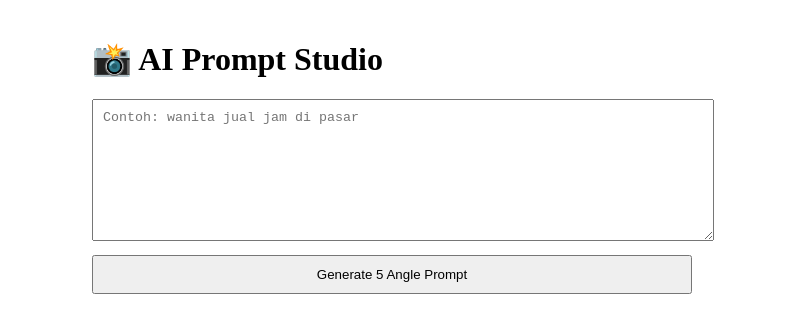
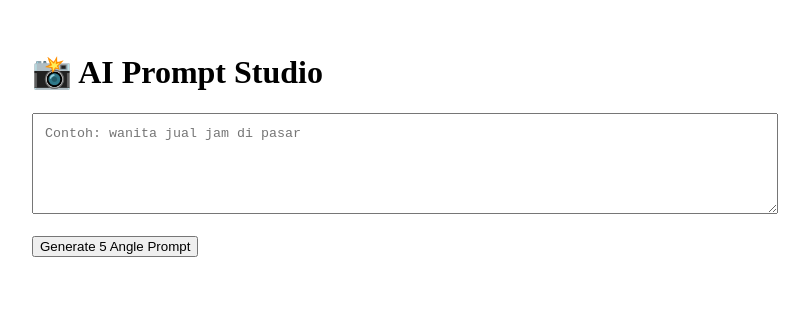
Before and after one commit to hatehero/ai-product-studio, a Next.js app: page / in a window 1280 px wide. Shown: the top 332 px of the page, without its empty margins (248-1057 px from the left). Built offline with nearby package versions, Linux system fonts and the light colour scheme.

Commit message:
Update index.tsx

```diff
--- a/pages/index.tsx
+++ b/pages/index.tsx
@@ -2,13 +2,13 @@ import { useState } from "react";
 
 export default function Home() {
   const [prompt, setPrompt] = useState("");
-  const [result, setResult] = useState<string[]>([]);
+  const [output, setOutput] = useState("");
   const [error, setError] = useState("");
   const [loading, setLoading] = useState(false);
 
-  const generate = async () => {
+  async function generate() {
     setError("");
-    setResult([]);
+    setOutput("");
 
     if (!prompt.trim()) {
       setError("Prompt kosong");
@@ -27,51 +27,53 @@ export default function Home() {
       const data = await res.json();
 
       if (!res.ok) {
-        throw new Error(data.error || "API error");
+        setError(data?.error || "Ralat tidak diketahui");
+      } else {
+        setOutput(data.result);
       }
+    } catch (e: any) {
+      setError("Client error: " + e.message);
+    }
 
-      setResult(data.angles);
-    } catch (err: any) {
-      setError(err.message || "Gagal jana prompt");
-    } finally {
-      setLoading(false);
-    }
-  };
+    setLoading(false);
+  }
 
   return (
-    <main style={{ maxWidth: 600, margin: "40px auto", fontFamily: "serif" }}>
+    <main style={{ padding: 24, maxWidth: 720, margin: "auto" }}>
       <h1>📸 AI Prompt Studio</h1>
 
       <textarea
         value={prompt}
         onChange={(e) => setPrompt(e.target.value)}
+        rows={5}
+        style={{ width: "100%", padding: 12 }}
         placeholder="Contoh: wanita jual jam di pasar"
-        style={{ width: "100%", height: 120, padding: 10 }}
       />
 
-      <button
-        onClick={generate}
-        disabled={loading}
-        style={{ marginTop: 10, padding: 10, width: "100%" }}
-      >
+      <br /><br />
+
+      <button onClick={generate} disabled={loading}>
         {loading ? "Menjana..." : "Generate 5 Angle Prompt"}
       </button>
 
+      <br /><br />
+
       {error && (
-        <p style={{ color: "red", marginTop: 15 }}>❌ {error}</p>
+        <div style={{ color: "red", whiteSpace: "pre-wrap" }}>
+          ❌ {error}
+        </div>
       )}
 
-      {result.length > 0 && (
-        <div style={{ marginTop: 20 }}>
-          <h3>Hasil Prompt:</h3>
-          <ol>
-            {result.map((r, i) => (
-              <li key={i} style={{ marginBottom: 10 }}>
-                {r}
-              </li>
-            ))}
-          </ol>
-        </div>
+      {output && (
+        <pre
+          style={{
+            background: "#f4f4f4",
+            padding: 16,
+            whiteSpace: "pre-wrap",
+          }}
+        >
+          {output}
+        </pre>
       )}
     </main>
   );
```
